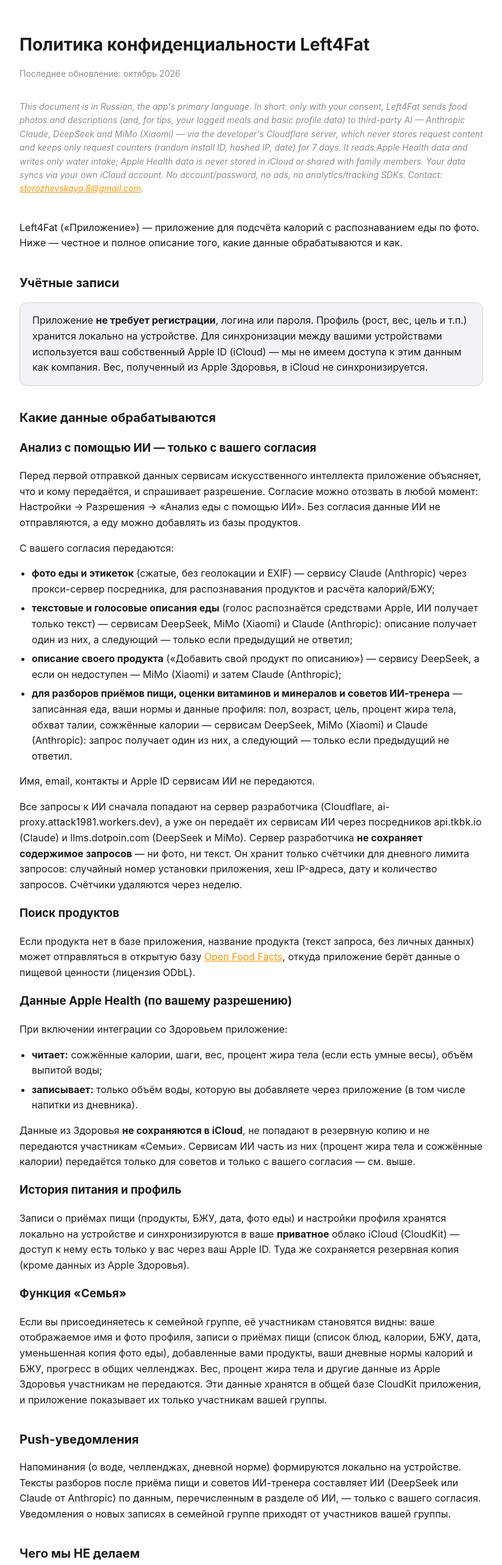
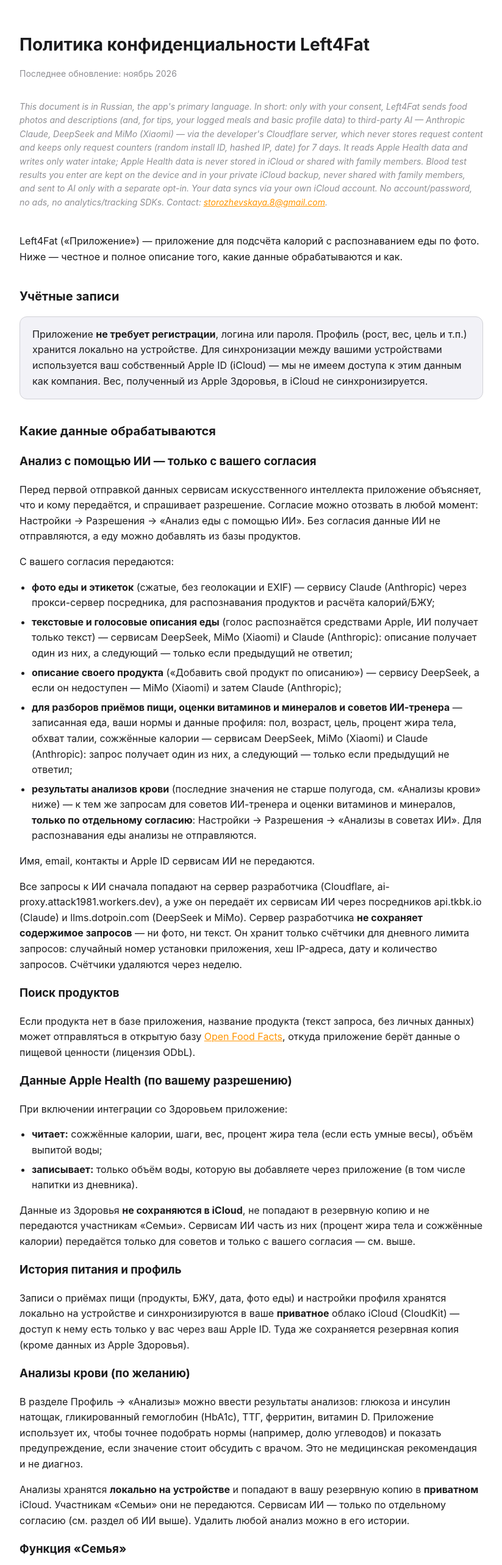
Before and after one commit to attack1981/left4fat-privacy, a plain HTML site: page index.html in a window 1280 px wide. Shown: the top 2567 px of the page at 61% size, without its empty margins (228-1051 px from the left). Drawn offline with Linux system fonts and the light colour scheme.

Commit message:
Политика: анализы крови — хранение на устройстве и в iCloud, ИИ только по отдельному согласию

```diff
--- a/index.html
+++ b/index.html
@@ -39,9 +39,9 @@
 <body>
 
 <h1>Политика конфиденциальности Left4Fat</h1>
-<p class="updated">Последнее обновление: октябрь 2026</p>
+<p class="updated">Последнее обновление: ноябрь 2026</p>
 
-<p class="en">This document is in Russian, the app's primary language. In short: only with your consent, Left4Fat sends food photos and descriptions (and, for tips, your logged meals and basic profile data) to third-party AI — Anthropic Claude, DeepSeek and MiMo (Xiaomi) — via the developer's Cloudflare server, which never stores request content and keeps only request counters (random install ID, hashed IP, date) for 7 days. It reads Apple Health data and writes only water intake; Apple Health data is never stored in iCloud or shared with family members. Your data syncs via your own iCloud account. No account/password, no ads, no analytics/tracking SDKs. Contact: <a href="mailto:storozhevskaya.8@gmail.com">storozhevskaya.8@gmail.com</a>.</p>
+<p class="en">This document is in Russian, the app's primary language. In short: only with your consent, Left4Fat sends food photos and descriptions (and, for tips, your logged meals and basic profile data) to third-party AI — Anthropic Claude, DeepSeek and MiMo (Xiaomi) — via the developer's Cloudflare server, which never stores request content and keeps only request counters (random install ID, hashed IP, date) for 7 days. It reads Apple Health data and writes only water intake; Apple Health data is never stored in iCloud or shared with family members. Blood test results you enter are kept on the device and in your private iCloud backup, never shared with family members, and sent to AI only with a separate opt-in. Your data syncs via your own iCloud account. No account/password, no ads, no analytics/tracking SDKs. Contact: <a href="mailto:storozhevskaya.8@gmail.com">storozhevskaya.8@gmail.com</a>.</p>
 
 <p>Left4Fat («Приложение») — приложение для подсчёта калорий с распознаванием еды по фото. Ниже — честное и полное описание того, какие данные обрабатываются и как.</p>
 
@@ -59,7 +59,8 @@
   <li><strong>фото еды и этикеток</strong> (сжатые, без геолокации и EXIF) — сервису Claude (Anthropic) через прокси-сервер посредника, для распознавания продуктов и расчёта калорий/БЖУ;</li>
   <li><strong>текстовые и голосовые описания еды</strong> (голос распознаётся средствами Apple, ИИ получает только текст) — сервисам DeepSeek, MiMo (Xiaomi) и Claude (Anthropic): описание получает один из них, а следующий — только если предыдущий не ответил;</li>
   <li><strong>описание своего продукта</strong> («Добавить свой продукт по описанию») — сервису DeepSeek, а если он недоступен — MiMo (Xiaomi) и затем Claude (Anthropic);</li>
-  <li><strong>для разборов приёмов пищи, оценки витаминов и минералов и советов ИИ-тренера</strong> — записанная еда, ваши нормы и данные профиля: пол, возраст, цель, процент жира тела, обхват талии, сожжённые калории — сервисам DeepSeek, MiMo (Xiaomi) и Claude (Anthropic): запрос получает один из них, а следующий — только если предыдущий не ответил.</li>
+  <li><strong>для разборов приёмов пищи, оценки витаминов и минералов и советов ИИ-тренера</strong> — записанная еда, ваши нормы и данные профиля: пол, возраст, цель, процент жира тела, обхват талии, сожжённые калории — сервисам DeepSeek, MiMo (Xiaomi) и Claude (Anthropic): запрос получает один из них, а следующий — только если предыдущий не ответил;</li>
+  <li><strong>результаты анализов крови</strong> (последние значения не старше полугода, см. «Анализы крови» ниже) — к тем же запросам для советов ИИ-тренера и оценки витаминов и минералов, <strong>только по отдельному согласию</strong>: Настройки → Разрешения → «Анализы в советах ИИ». Для распознавания еды анализы не отправляются.</li>
 </ul>
 <p>Имя, email, контакты и Apple ID сервисам ИИ не передаются.</p>
 <p>Все запросы к ИИ сначала попадают на сервер разработчика (Cloudflare, ai-proxy.attack1981.workers.dev), а уже он передаёт их сервисам ИИ через посредников api.tkbk.io (Claude) и llms.dotpoin.com (DeepSeek и MiMo). Сервер разработчика <strong>не сохраняет содержимое запросов</strong> — ни фото, ни текст. Он хранит только счётчики для дневного лимита запросов: случайный номер установки приложения, хеш IP-адреса, дату и количество запросов. Счётчики удаляются через неделю.</p>
@@ -78,8 +79,12 @@
 <h3>История питания и профиль</h3>
 <p>Записи о приёмах пищи (продукты, БЖУ, дата, фото еды) и настройки профиля хранятся локально на устройстве и синхронизируются в ваше <strong>приватное</strong> облако iCloud (CloudKit) — доступ к нему есть только у вас через ваш Apple ID. Туда же сохраняется резервная копия (кроме данных из Apple Здоровья).</p>
 
+<h3>Анализы крови (по желанию)</h3>
+<p>В разделе Профиль → «Анализы» можно ввести результаты анализов: глюкоза и инсулин натощак, гликированный гемоглобин (HbA1c), ТТГ, ферритин, витамин D. Приложение использует их, чтобы точнее подобрать нормы (например, долю углеводов) и показать предупреждение, если значение стоит обсудить с врачом. Это не медицинская рекомендация и не диагноз.</p>
+<p>Анализы хранятся <strong>локально на устройстве</strong> и попадают в вашу резервную копию в <strong>приватном</strong> iCloud. Участникам «Семьи» они не передаются. Сервисам ИИ — только по отдельному согласию (см. раздел об ИИ выше). Удалить любой анализ можно в его истории.</p>
+
 <h3>Функция «Семья»</h3>
-<p>Если вы присоединяетесь к семейной группе, её участникам становятся видны: ваше отображаемое имя и фото профиля, записи о приёмах пищи (список блюд, калории, БЖУ, дата, уменьшенная копия фото еды), добавленные вами продукты, ваши дневные нормы калорий и БЖУ, прогресс в общих челленджах. Вес, процент жира тела и другие данные из Apple Здоровья участникам не передаются. Эти данные хранятся в общей базе CloudKit приложения, и приложение показывает их только участникам вашей группы.</p>
+<p>Если вы присоединяетесь к семейной группе, её участникам становятся видны: ваше отображаемое имя и фото профиля, записи о приёмах пищи (список блюд, калории, БЖУ, дата, уменьшенная копия фото еды), добавленные вами продукты, ваши дневные нормы калорий и БЖУ, прогресс в общих челленджах. Вес, процент жира тела, анализы крови и другие данные из Apple Здоровья участникам не передаются. Эти данные хранятся в общей базе CloudKit приложения, и приложение показывает их только участникам вашей группы.</p>
 
 <h2>Push-уведомления</h2>
 <p>Напоминания (о воде, челленджах, дневной норме) формируются локально на устройстве. Тексты разборов после приёма пищи и советов ИИ-тренера составляет ИИ (DeepSeek или Claude от Anthropic) по данным, перечисленным в разделе об ИИ, — только с вашего согласия. Уведомления о новых записях в семейной группе приходят от участников вашей группы.</p>
```
